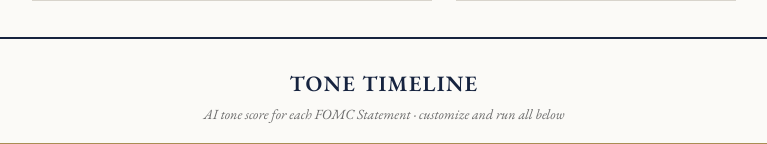
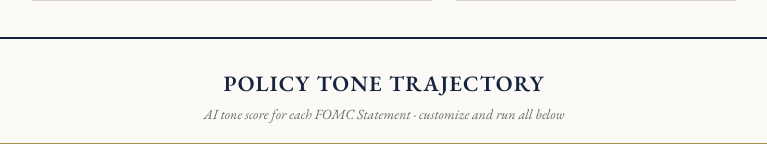
Before and after one commit to leonardol11/Fed-Rhetoric, a Flask app: page / in a window 1280 px wide. Shown: the part 730-874 px from the top of the page, without its empty margins (256-1023 px from the left). Run offline with Flask 3, Linux system fonts and the light colour scheme.

Commit message:
Rename Tone Timeline section to Policy Tone Trajectory

```diff
--- a/templates/index.html
+++ b/templates/index.html
@@ -763,9 +763,9 @@
     </aside>
   </div>
 
-  <section class="timeline-section" id="tone-timeline" aria-label="Tone timeline">
+  <section class="timeline-section" id="tone-timeline" aria-label="Policy tone trajectory">
     <div class="section-head">
-      <div class="section-title">TONE TIMELINE</div>
+      <div class="section-title">POLICY TONE TRAJECTORY</div>
       <div class="section-sub">AI tone score for each {{ meeting_noun }} &middot; customize and run all below</div>
     </div>
 
```
